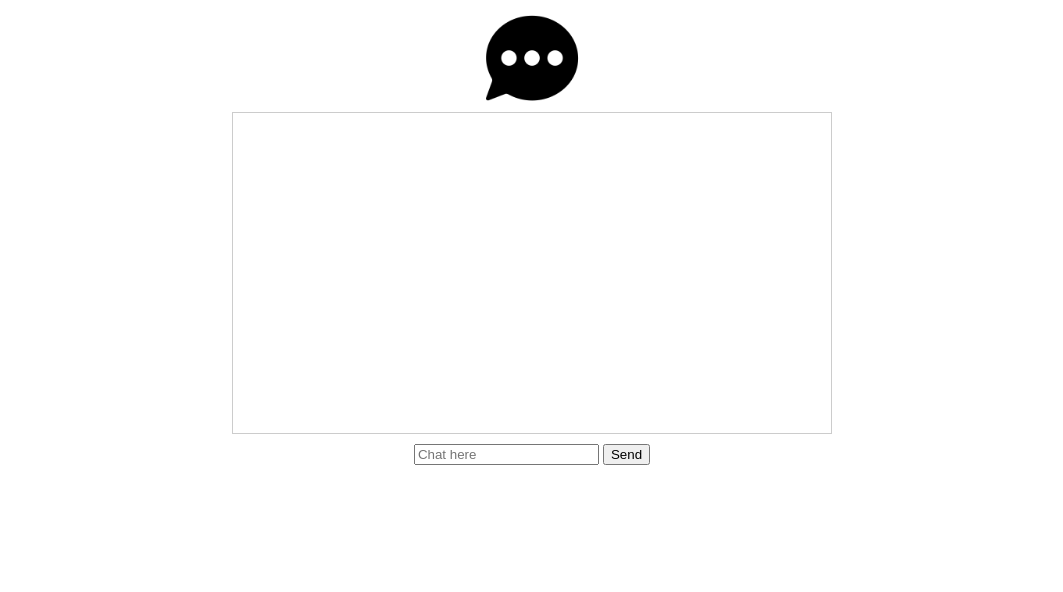
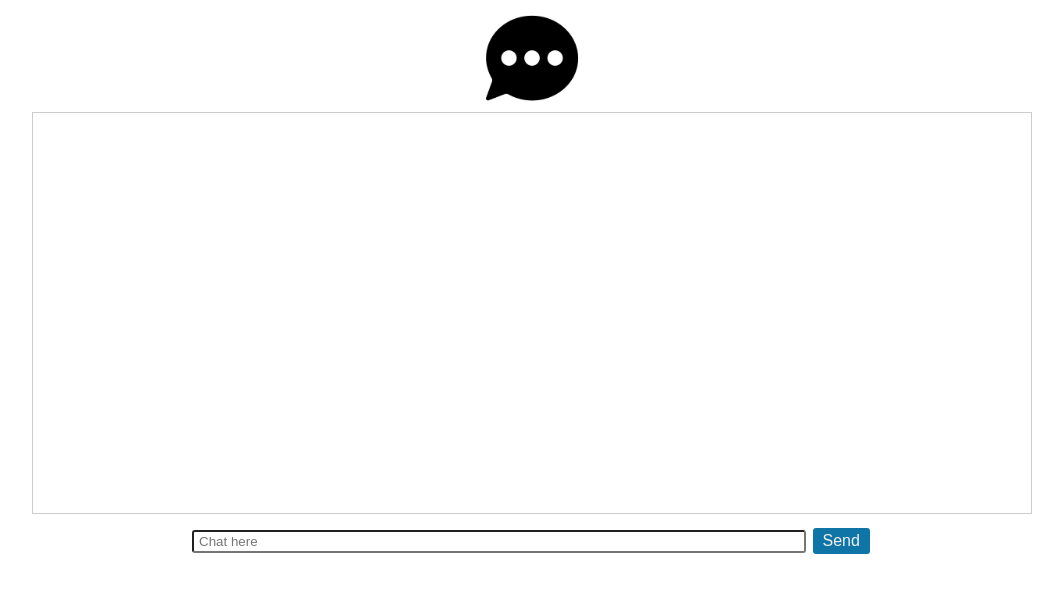
Before and after one commit to Andethy/chatbot-lmc2700, a website: page public/index.html in a window 1280 px wide. Shown: the whole page, without its empty margins (108-1171 px from the left). Drawn offline with Linux system fonts and the light colour scheme.

Commit message:
Styled input box and button

```diff
--- a/public/index.html
+++ b/public/index.html
@@ -11,7 +11,7 @@
     <img src="images/icon.png" alt="Chatbot Avatar" class="avatar">
     <div id="chat-box"></div>
     <label for="user-input"><input type="text" id="user-input" placeholder="Chat here"></label>
-    <button onclick="sendMessage()">Send</button>
+    <button class="btn" onclick="sendMessage()">Send</button>
 </div>
 <script src="script.js"></script>
 </body>
--- a/public/style.css
+++ b/public/style.css
@@ -1,8 +1,9 @@
 /* Basic styles for layout */
 .chat-container {
-    max-width: 600px;
+    max-width: 1000px;
     margin: auto;
     text-align: center;
+    font-family: 'Montserrat', sans-serif;
 }
 .avatar {
     width: 100px; /* Adjust as needed */
@@ -11,6 +12,27 @@
     height: 300px;
     border: 1px solid #ccc;
     margin-bottom: 10px;
-    padding: 10px;
+    padding: 50px;
     overflow-y: auto;
 }
+
+.btn {
+  background-color: #0f75a7;
+  font-family: 'Montserrat', sans-serif;
+  border: none;
+  color: rgb(241, 241, 241);
+  padding: 4px 10px;
+  text-align: center;
+  text-decoration: none;
+  display: inline-block;
+  font-size: 16px;
+  margin: 4px 2px;
+  cursor: pointer;
+  border-radius: 3px;
+}
+
+input {
+    width: 60%;
+    padding: 2px 5px;
+    border-radius: 3px;
+}
```
